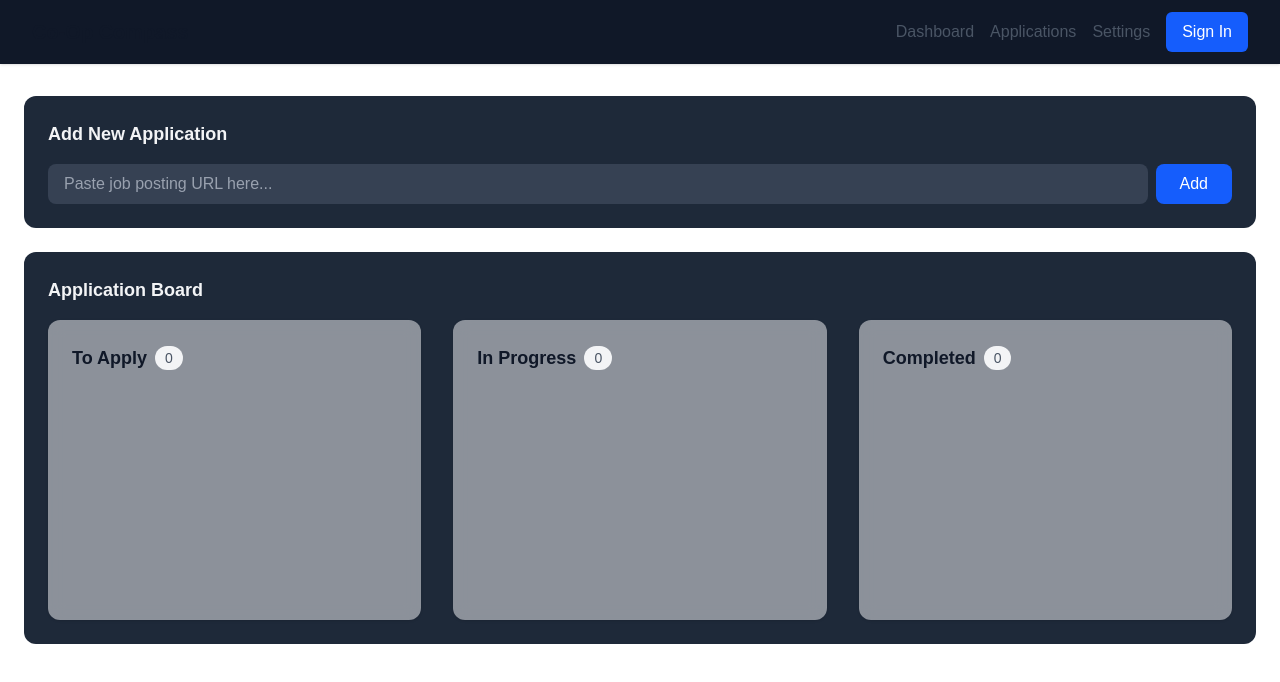
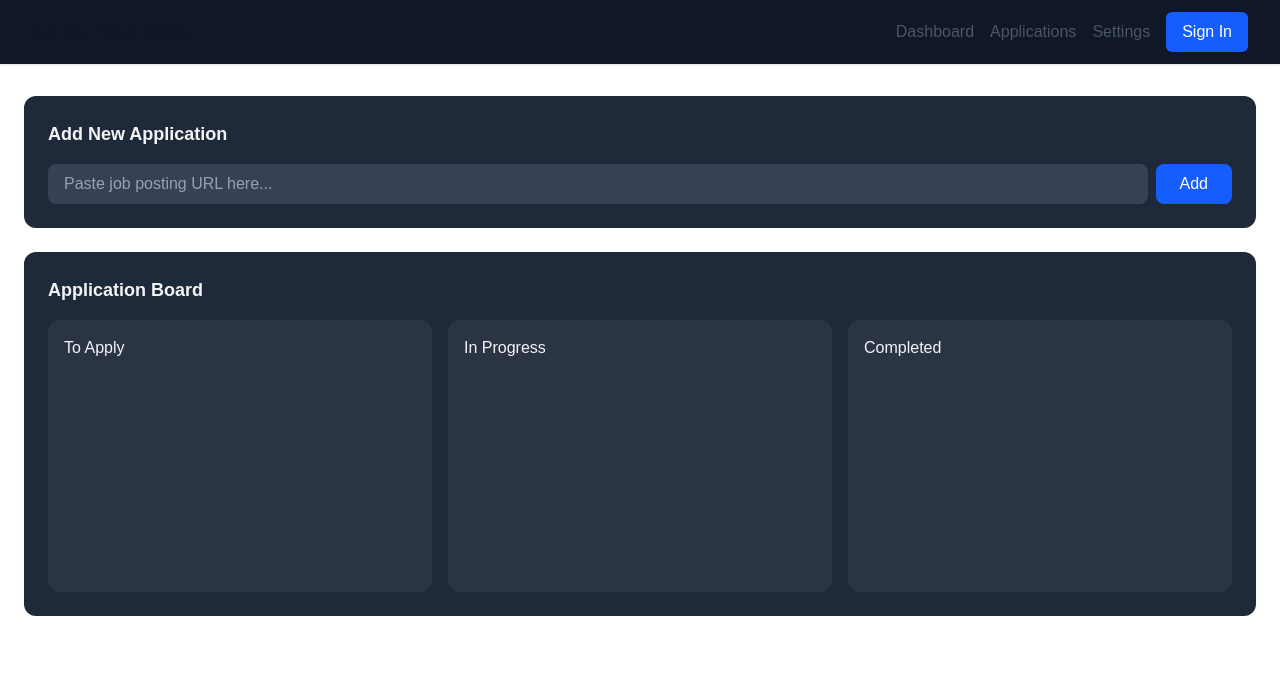
Before and after one commit to semwalAnnu/co-op-compass, a Next.js app: page / in a window 1280 px wide. Shown: the top 682 px of the page. Built offline with nearby package versions, Linux system fonts and the light colour scheme.

Commit message:
Drag and Drop Fix

```diff
--- a/app/components/KanbanBoard.tsx
+++ b/app/components/KanbanBoard.tsx
@@ -1,7 +1,7 @@
 'use client';
 
-import { DragDropContext, Droppable, Draggable, DropResult, DroppableProvided, DraggableProvided } from '@hello-pangea/dnd';
-import { useState, useCallback, useEffect, Dispatch, SetStateAction } from 'react';
+import { DragDropContext, Droppable, Draggable, DropResult } from '@hello-pangea/dnd';
+import { useState, useCallback, Dispatch, SetStateAction } from 'react';
 
 interface Application {
   id: string;
@@ -19,17 +19,11 @@ interface Column {
 interface KanbanBoardProps {
   columns: Column[];
   setColumns: Dispatch<SetStateAction<Column[]>>;
-  onAddApplication: (jobTitle: string, company: string, url: string) => void;
 }
 
-export default function KanbanBoard({ columns, setColumns, onAddApplication }: KanbanBoardProps) {
-  const [isClient, setIsClient] = useState(false);
+export default function KanbanBoard({ columns, setColumns }: KanbanBoardProps) {
   const [editingId, setEditingId] = useState<string | null>(null);
   const [editValue, setEditValue] = useState('');
-
-  useEffect(() => {
-    setIsClient(true);
-  }, []);
 
   const handleEdit = (application: Application) => {
     setEditingId(application.id);
@@ -56,61 +50,46 @@ export default function KanbanBoard({ columns, setColumns, onAddApplication }: K
     if (!result.destination) return;
     const { source, destination } = result;
 
-    setColumns(prevColumns => {
-      if (source.droppableId === destination.droppableId) {
-        const column = prevColumns.find(col => col.id === source.droppableId);
-        if (!column) return prevColumns;
+    setColumns((prevColumns: Column[]) => {
+      const sourceCol = prevColumns.find((col: Column) => col.id === source.droppableId);
+      const destCol = prevColumns.find((col: Column) => col.id === destination.droppableId);
 
-        const newApplications = Array.from(column.applications);
-        const [removed] = newApplications.splice(source.index, 1);
-        newApplications.splice(destination.index, 0, removed);
+      if (!sourceCol || !destCol) return prevColumns;
 
-        return prevColumns.map(col =>
-          col.id === source.droppableId
-            ? { ...col, applications: newApplications }
-            : col
-        );
-      } else {
-        const sourceColumn = prevColumns.find(col => col.id === source.droppableId);
-        const destColumn = prevColumns.find(col => col.id === destination.droppableId);
+      const sourceApps = Array.from(sourceCol.applications);
+      const destApps = source.droppableId === destination.droppableId
+        ? sourceApps
+        : Array.from(destCol.applications);
 
-        if (!sourceColumn || !destColumn) return prevColumns;
+      const [removed] = sourceApps.splice(source.index, 1);
+      destApps.splice(destination.index, 0, removed);
 
-        const sourceApplications = Array.from(sourceColumn.applications);
-        const destApplications = Array.from(destColumn.applications);
-
-        const [removed] = sourceApplications.splice(source.index, 1);
-        destApplications.splice(destination.index, 0, removed);
-
-        return prevColumns.map(col => {
-          if (col.id === source.droppableId) return { ...col, applications: sourceApplications };
-          if (col.id === destination.droppableId) return { ...col, applications: destApplications };
+      return prevColumns.map((col: Column) => {
+        if (col.id === source.droppableId) {
+          return { ...col, applications: sourceApps };
+        }
+        if (col.id === destination.droppableId) {
+          return { ...col, applications: destApps };
+        }
         return col;
       });
-      }
     });
   }, []);
 
   return (
     <DragDropContext onDragEnd={onDragEnd}>
-      <div className="grid grid-cols-1 md:grid-cols-3 gap-8">
-        {columns.map((column) => (
-          <div key={column.id} className="bg-gray-50/50 backdrop-blur-sm rounded-xl p-6 shadow-sm">
-            <div className="flex items-center justify-between mb-6">
-              <div className="flex items-center">
-                <h3 className="text-lg font-semibold text-gray-900">{column.title}</h3>
-                <span className="ml-2 px-2.5 py-0.5 bg-gray-100 text-gray-600 text-sm rounded-full">
-                  {column.applications.length}
-                </span>
-              </div>
-            </div>
-
+      <div className="grid grid-cols-1 md:grid-cols-3 gap-4">
+        {columns.map(column => (
+          <div key={column.id} className="bg-gray-700/50 rounded-xl p-4">
+            <h3 className="font-medium text-gray-100 mb-4">{column.title}</h3>
             <Droppable droppableId={column.id}>
-              {(provided: DroppableProvided) => (
+              {(provided, snapshot) => (
                 <div
                   {...provided.droppableProps}
                   ref={provided.innerRef}
-                  className="space-y-4 min-h-[200px]"
+                  className={`space-y-3 min-h-[200px] transition-colors duration-200 rounded-lg p-2 ${
+                    snapshot.isDraggingOver ? 'bg-gray-600/30' : ''
+                  }`}
                 >
                   {column.applications.map((application, index) => (
                     <Draggable
@@ -118,80 +97,75 @@ export default function KanbanBoard({ columns, setColumns, onAddApplication }: K
                       draggableId={application.id}
                       index={index}
                     >
-                      {(provided: DraggableProvided) => (
+                      {(provided, snapshot) => (
                         <div
                           ref={provided.innerRef}
                           {...provided.draggableProps}
                           {...provided.dragHandleProps}
-                          className="group bg-gray-700 rounded-xl p-4 shadow-md hover:shadow-lg transition-all duration-200 border border-gray-600"
+                          style={getStyle(provided.draggableProps.style, snapshot)}
+                          className={`group bg-gray-800 rounded-lg p-4 border border-gray-700 ${
+                            snapshot.isDragging
+                              ? 'shadow-lg ring-2 ring-blue-500/50'
+                              : 'shadow-sm hover:shadow-md'
+                          } transition-all duration-200`}
                         >
-                          <div className="flex items-start justify-between mb-2">
+                          <div className="flex items-center justify-between mb-2 group">
                             {editingId === application.id ? (
-                              <div className="flex-1 flex items-center gap-2 bg-gray-800 p-2 rounded-lg">
+                              <div className="flex-1 flex items-center gap-2">
                                 <input
                                   type="text"
                                   value={editValue}
                                   onChange={(e) => setEditValue(e.target.value)}
-                                  className="flex-1 px-2 py-1 text-lg bg-gray-700 text-white border border-gray-600 rounded focus:outline-none focus:ring-2 focus:ring-blue-500"
+                                  className="flex-1 px-2 py-1 text-white bg-gray-700 border border-gray-600 rounded focus:outline-none focus:ring-2 focus:ring-blue-500"
                                   autoFocus
                                 />
                                 <button
                                   onClick={() => handleSave(column.id, application.id)}
-                                  className="text-sm px-3 py-1.5 bg-green-600 text-white rounded hover:bg-green-700"
+                                  className="text-sm px-2 py-1 bg-green-600 text-white rounded hover:bg-green-700 transition-colors"
                                 >
                                   Save
                                 </button>
                                 <button
                                   onClick={() => setEditingId(null)}
-                                  className="text-sm px-3 py-1.5 bg-gray-600 text-white rounded hover:bg-gray-700"
+                                  className="text-sm px-2 py-1 bg-gray-600 text-white rounded hover:bg-gray-700 transition-colors"
                                 >
                                   Cancel
                                 </button>
                               </div>
                             ) : (
                               <>
-                                <h4 className="font-semibold text-lg text-white">
+                                <div className="flex-1 flex items-center gap-2">
+                                  <h4 className="font-medium text-gray-100">
                                     {application.content}
                                   </h4>
                                   <button
                                     onClick={() => handleEdit(application)}
-                                  className="opacity-0 group-hover:opacity-100 transition-opacity text-gray-300 hover:text-white"
+                                    className="opacity-0 group-hover:opacity-100 transition-all duration-200 text-gray-400 hover:text-white p-1 rounded-full hover:bg-gray-700"
                                   >
-                                  <svg className="w-4 h-4" fill="none" stroke="currentColor" viewBox="0 0 24 24">
+                                    <svg className="w-3.5 h-3.5" fill="none" stroke="currentColor" viewBox="0 0 24 24">
                                       <path strokeLinecap="round" strokeLinejoin="round" strokeWidth="2" d="M15.232 5.232l3.536 3.536m-2.036-5.036a2.5 2.5 0 113.536 3.536L6.5 21.036H3v-3.572L16.732 3.732z" />
                                     </svg>
                                   </button>
+                                </div>
                               </>
                             )}
                           </div>
-
-                          <div className="space-y-3">
-                            <div className="flex items-center text-gray-300">
-                              <svg className="w-4 h-4 mr-1.5" fill="none" stroke="currentColor" viewBox="0 0 24 24">
-                                <path strokeLinecap="round" strokeLinejoin="round" strokeWidth="2" d="M19 21V5a2 2 0 00-2-2H7a2 2 0 00-2 2v16m14 0h2m-2 0h-5m-9 0H3m2 0h5M9 7h1m-1 4h1m4-4h1m-1 4h1m-5 10v-5a1 1 0 011-1h2a1 1 0 011 1v5m-4 0h4" />
-                              </svg>
-                              <span className="text-sm text-gray-300">{application.company}</span>
-                            </div>
-
-                            <div className="pt-2 border-t border-gray-600">
+                          <div className="space-y-2">
+                            <p className="text-sm text-gray-300">
+                              {application.company}
+                            </p>
                             <a
                               href={application.url}
                               target="_blank"
                               rel="noopener noreferrer"
                               onClick={e => e.stopPropagation()}
-                                className="inline-flex items-center text-sm text-blue-400 hover:text-blue-300"
+                              className="inline-flex items-center text-sm text-blue-400 hover:text-blue-300 transition-colors"
                             >
-                                <span className="truncate max-w-[180px] text-gray-300">
-                                  {new URL(application.url).hostname}
-                                </span>
-                                <span className="ml-2 flex items-center hover:underline">
                               View Posting
-                                  <svg className="w-3.5 h-3.5 ml-0.5" fill="none" stroke="currentColor" viewBox="0 0 24 24">
+                              <svg className="w-3.5 h-3.5 ml-1" fill="none" stroke="currentColor" viewBox="0 0 24 24">
                                 <path strokeLinecap="round" strokeLinejoin="round" strokeWidth="2" d="M10 6H6a2 2 0 00-2 2v10a2 2 0 002 2h10a2 2 0 002-2v-4M14 4h6m0 0v6m0-6L10 14" />
                               </svg>
-                                </span>
                             </a>
-                            </div>
                           </div>
                         </div>
                       )}
@@ -207,3 +181,16 @@ export default function KanbanBoard({ columns, setColumns, onAddApplication }: K
     </DragDropContext>
   );
 }
+
+// Helper function to handle drag styles
+const getStyle = (style: any, snapshot: any) => {
+  if (!snapshot.isDropping) {
+    return style;
+  }
+
+  return {
+    ...style,
+    // Slow down dropping animation
+    transitionDuration: `0.001s`,
+  };
+}
--- a/app/page.tsx
+++ b/app/page.tsx
@@ -102,7 +102,7 @@ export default function Home() {
           {/* Kanban Board */}
           <section className="bg-gray-800 rounded-xl p-6">
             <h2 className="text-lg font-semibold text-gray-100 mb-4">Application Board</h2>
-            <KanbanBoard columns={columns} setColumns={setColumns} onAddApplication={handleAddApplication} />
+            <KanbanBoard columns={columns} setColumns={setColumns} />
           </section>
         </div>
       </main>
```
Lines whose indentation alone changed are shown as unchanged.
